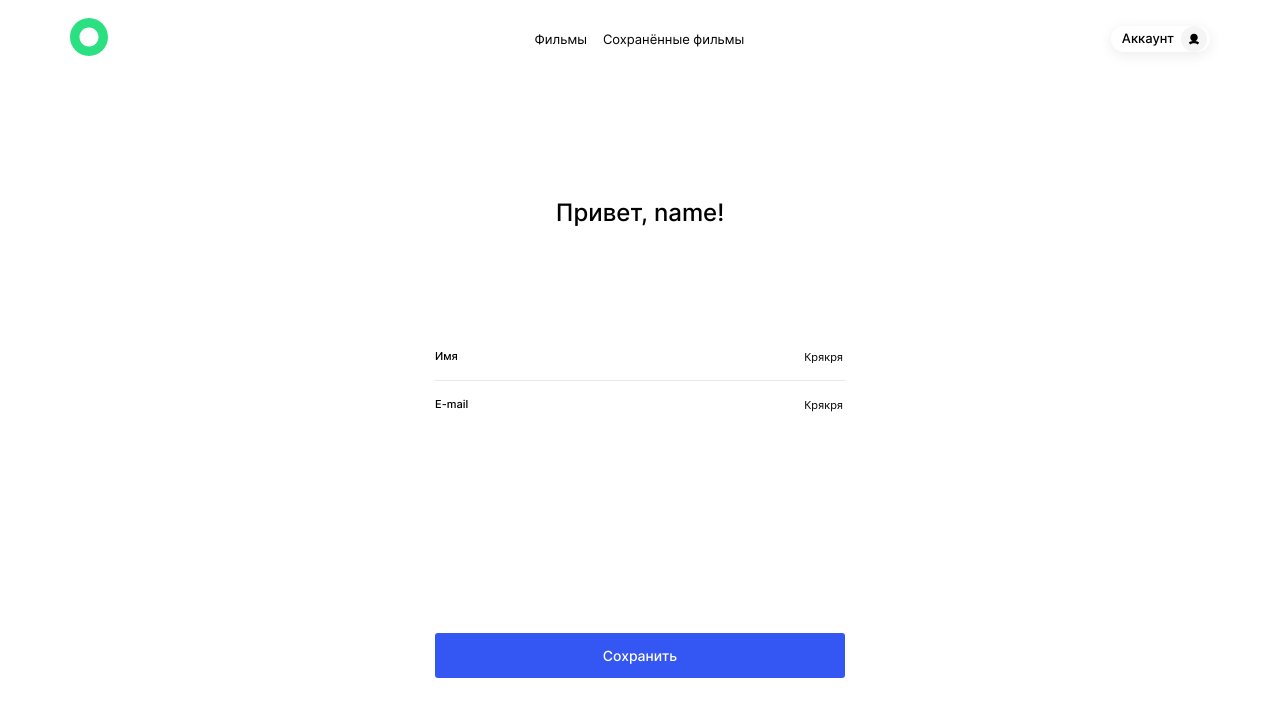
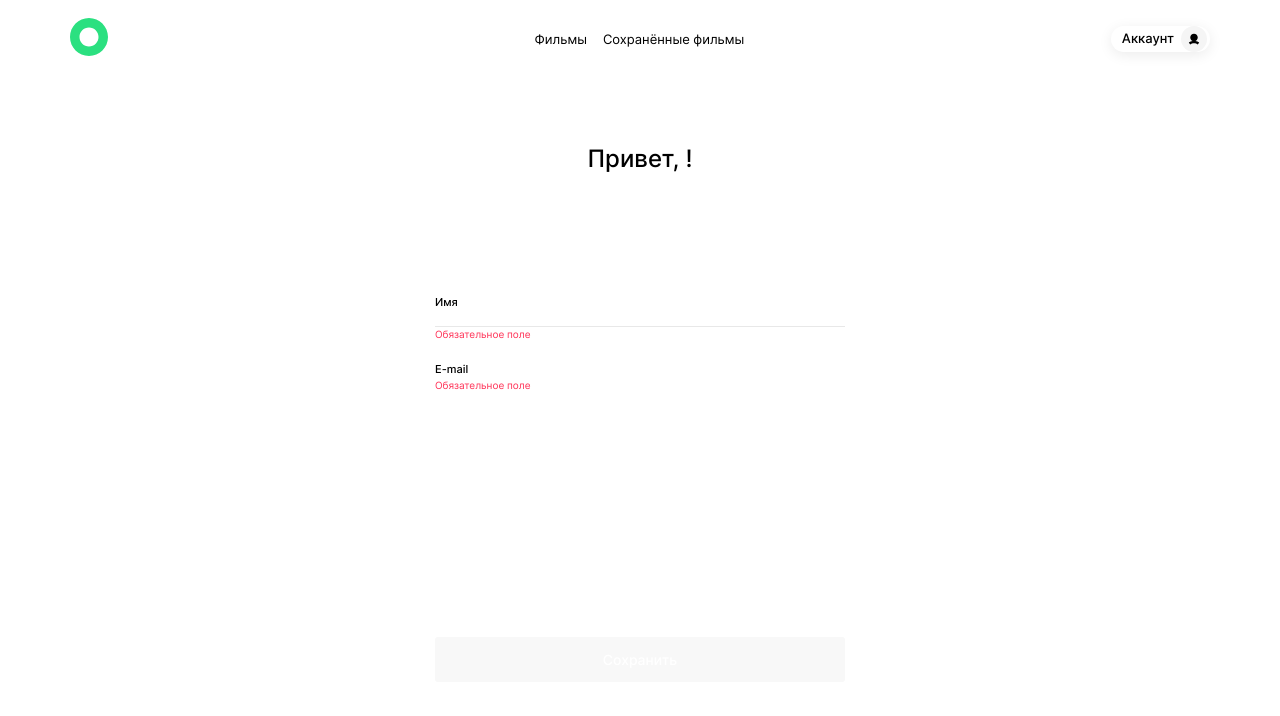
Before and after one commit to 1998max7362/movies-explorer-frontend, a React (Create React App) app: page /profile in a window 1280 px wide. Both pictures are taken after a click on the button "Редактировать". Shown: the top 716 px of the page. Built offline with nearby package versions, Linux system fonts and the light colour scheme; no server answers.

Commit message:
profile готово

```diff
--- a/src/App.js
+++ b/src/App.js
@@ -18,9 +18,7 @@ function App() {
   useEffect(() => {
     document.documentElement.lang = 'ru';
   }, []);
-
   const updateUser = useCallback(async () => {
-
     try {
       const userData = await mainApi.getCurrentUserInfo();
       setLoggedIn(true);
@@ -38,7 +36,16 @@ function App() {
     <div className='App'>
       <Routes>
         <Route path='/' element={<HeaderLayout />}>
-          <Route path='profile' element={<Profile />} />
+          <Route
+            path='profile'
+            element={
+              <Profile
+                currentUser={currentUser}
+                setCurrentUserInfo={setCurrentUserInfo}
+                setLoggedIn={setLoggedIn}
+              />
+            }
+          />
 
           <Route path='' element={<FooterLayout />}>
             <Route path='' element={<Main />} />
@@ -47,8 +54,11 @@ function App() {
           </Route>
         </Route>
 
-        <Route path='signup' element={<Sign register updateUser={updateUser} />} />
-        <Route path='signin' element={<Sign updateUser={updateUser}/>} />
+        <Route
+          path='signup'
+          element={<Sign register updateUser={updateUser} />}
+        />
+        <Route path='signin' element={<Sign updateUser={updateUser} />} />
         <Route path='*' element={<Error404 />} />
       </Routes>
     </div>
--- a/src/components/Profile/Profile.css
+++ b/src/components/Profile/Profile.css
@@ -48,7 +48,7 @@
 }
 
 .profile__form-button{
-  margin-top: clamp(210px,27.34vw,220px);
+  margin-bottom: 50px;
   min-height: 45px;
   font-weight: 500;
   font-size: 14px;
@@ -56,6 +56,10 @@
   color: white;
   border-radius: 3px;
   border: none;
+}
+
+.profile__form-button_disabled{
+  background-color: #F8F8F8;
 }
 
 .profile__edit-button{
@@ -76,11 +80,29 @@
   color: #FF3055;
 }
 
+.profile__error{
+  margin-top: clamp(210px,27.34vw,220px);
+  margin-bottom: 20px;
+  font-size: 11px;
+  line-height: 13.31px;
+  color: #FF004C;
+  text-align: center;
+}
+
+.profile__input-error {
+  color: #ff3055;
+  font-size: 10px;
+  line-height: 1.2;
+  margin-bottom: 6px;
+  min-height: 1.2em;
+  margin-top: 1px;
+}
+
 @media screen and (max-width: 540px) {
   .profile__edit-button{
     margin-top: 379px;
   }
-  .profile__form-button{
+  .profile__error{
     margin-top: 379px;
   }
 }
--- a/src/components/Profile/Profile.js
+++ b/src/components/Profile/Profile.js
@@ -1,23 +1,131 @@
-import { useState } from "react"
-import "./Profile.css"
-export const Profile = () => {
-  const [readOnly, setReadOnly] = useState(true)
+import { useState } from 'react';
+import { useFormik } from 'formik';
+import { useNavigate } from 'react-router-dom';
+import * as Yup from 'yup';
+import './Profile.css';
+import { mainApi } from '../../utils/MainApi';
 
-  return <section className="profile">
-    <h2 className="text profile__hello">Привет, name!</h2>
-    <form className="profile__form">
-      <div className="profile__container">
-        <p className="text profile__label">Имя</p>
-        <input className="profile__input" type="text" value="Крякря"/>
-      </div>
-      <div className="profile__container">
-        <p className="text profile__label">E-mail</p>
-        <input className="profile__input" type="text" value="Крякря"/>
-      </div>
-      <p className="text profile__error"></p>
-      {!readOnly&&<button className="link profile__form-button" type="submit">Сохранить</button>}
-    </form>
-    {readOnly&&<button className="link profile__edit-button" onClick={()=>setReadOnly(false)}>Редактировать</button>}
-    {readOnly&&<button className="link profile__sign-off-button">Выйти из аккаунта</button>}
-  </section>
-}
+export const Profile = ({ currentUser, setCurrentUserInfo, setLoggedIn }) => {
+  const [readOnly, setReadOnly] = useState(true);
+  const [error, setError] = useState('');
+  const navigate = useNavigate();
+
+  const handleSubmit = async (values) => {
+    try {
+      const newUserInfo = await mainApi.patchCurrentUserInfo(values);
+      setCurrentUserInfo(newUserInfo);
+      setError('');
+      setReadOnly(true);
+    } catch (err) {
+      setError(err.message);
+    }
+  };
+
+  const signOut = async () => {
+    try {
+      const res = await mainApi.signOut();
+      navigate('/');
+    } catch (err) {
+      setError(err.message);
+    }
+  };
+
+  const initialValues = {
+    name: currentUser.name,
+    email: currentUser.email,
+  };
+
+  const validationSchema = Yup.object().shape({
+    name: Yup.string()
+      .min(2, 'не менее 2-х символов')
+      .max(30, 'не более 30 символов')
+      .matches(
+        /^(?!\s)[A-Za-zА-Яа-я\-\s]+$/,
+        'Имя должно состоять из латиницы, кириллицы, пробела или дефиса'
+      )
+      .required('Обязательное поле'),
+    email: Yup.string()
+      .email('Неверный формат e-mail')
+      .required('Обязательное поле'),
+  });
+
+  const formik = useFormik({
+    initialValues,
+    validationSchema,
+    onSubmit: (values) => {
+      handleSubmit(values);
+    },
+    enableReinitialize: true,
+  });
+
+  const handleSetEditable = () => {
+    formik.setFieldValue('name', currentUser.name);
+    formik.setFieldValue('email', currentUser.email);
+    setReadOnly(false);
+  };
+
+  return (
+    <section className='profile'>
+      <h2 className='text profile__hello'>{`Привет, ${currentUser.name}!`}</h2>
+      <form className='profile__form' onSubmit={formik.handleSubmit}>
+        <div className='profile__container'>
+          <p className='text profile__label'>Имя</p>
+          <input
+            className='profile__input'
+            type='text'
+            value={formik.values.name}
+            onChange={(evt) => {
+              formik.setFieldValue('name', evt.target.value);
+            }}
+            name='name'
+            readOnly={readOnly}
+          />
+        </div>
+        <p className='text profile__input-error'>{formik.errors.name}</p>
+        <div className='profile__container'>
+          <p className='text profile__label'>E-mail</p>
+          <input
+            className='profile__input'
+            name='email'
+            type='text'
+            value={formik.values.email}
+            onChange={(evt) => {
+              formik.setFieldValue('email', evt.target.value);
+            }}
+            readOnly={readOnly}
+          />
+        </div>
+        <p className='text profile__input-error'>{formik.errors.email}</p>
+        {!readOnly && (
+          <>
+            <p className='text profile__error'>{error}</p>
+            <button
+              className={`link profile__form-button ${
+                (!formik.isValid ||
+                (currentUser.name === formik.values.name &&
+                currentUser.email === formik.values.email)) &&
+                'profile__form-button_disabled'
+              }`}
+              type='submit'
+            >
+              Сохранить
+            </button>
+          </>
+        )}
+      </form>
+      {readOnly && (
+        <button
+          className='link profile__edit-button'
+          onClick={handleSetEditable}
+        >
+          Редактировать
+        </button>
+      )}
+      {readOnly && (
+        <button className='link profile__sign-off-button' onClick={signOut}>
+          Выйти из аккаунта
+        </button>
+      )}
+    </section>
+  );
+};
--- a/src/components/Sign/Sign.js
+++ b/src/components/Sign/Sign.js
@@ -25,7 +25,6 @@ export const Sign = ({ register, updateUser }) => {
     : async (values) => {
         try {
           const logginResult = await mainApi.signIn(values);
-          console.log(logginResult);
           updateUser();
           setError('')
           navigate('/movies')
--- a/src/contexts/currentUser.js
+++ b/src/contexts/currentUser.js
@@ -1,8 +1,9 @@
-import { create } from "zustand";
-
+import { create } from 'zustand';
 
 export const useCurrentUser = create((set) => ({
-  currentUser: {},
+  currentUser: { name: '', email: '' },
   setCurrentUserInfo: (someUserInfo) =>
-    set((state) => ({ currentUser: { ...state.currentUser, ...someUserInfo } }))
-}))
+    set((state) => ({
+      currentUser: { ...state.currentUser, ...someUserInfo },
+    })),
+}));
```
